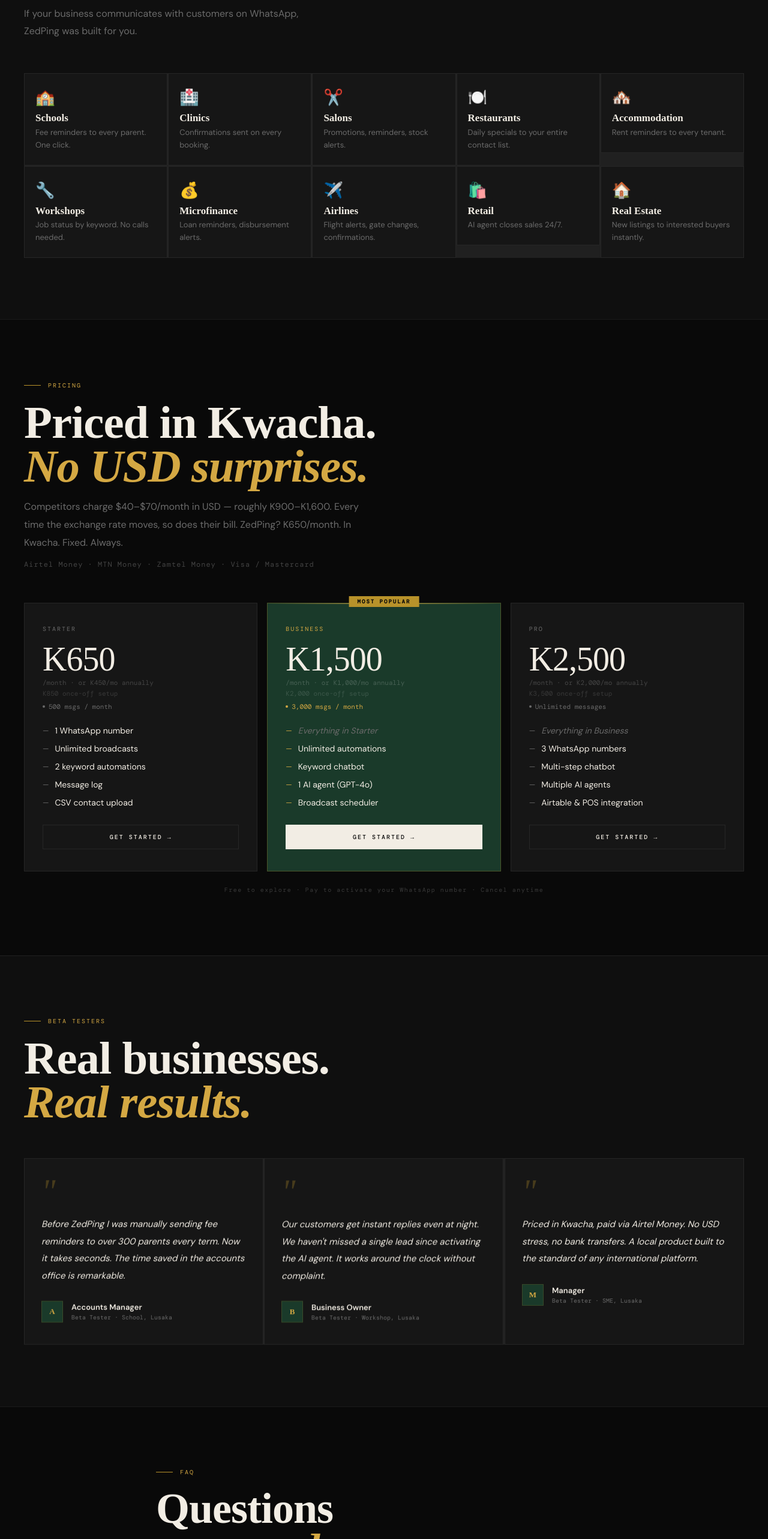
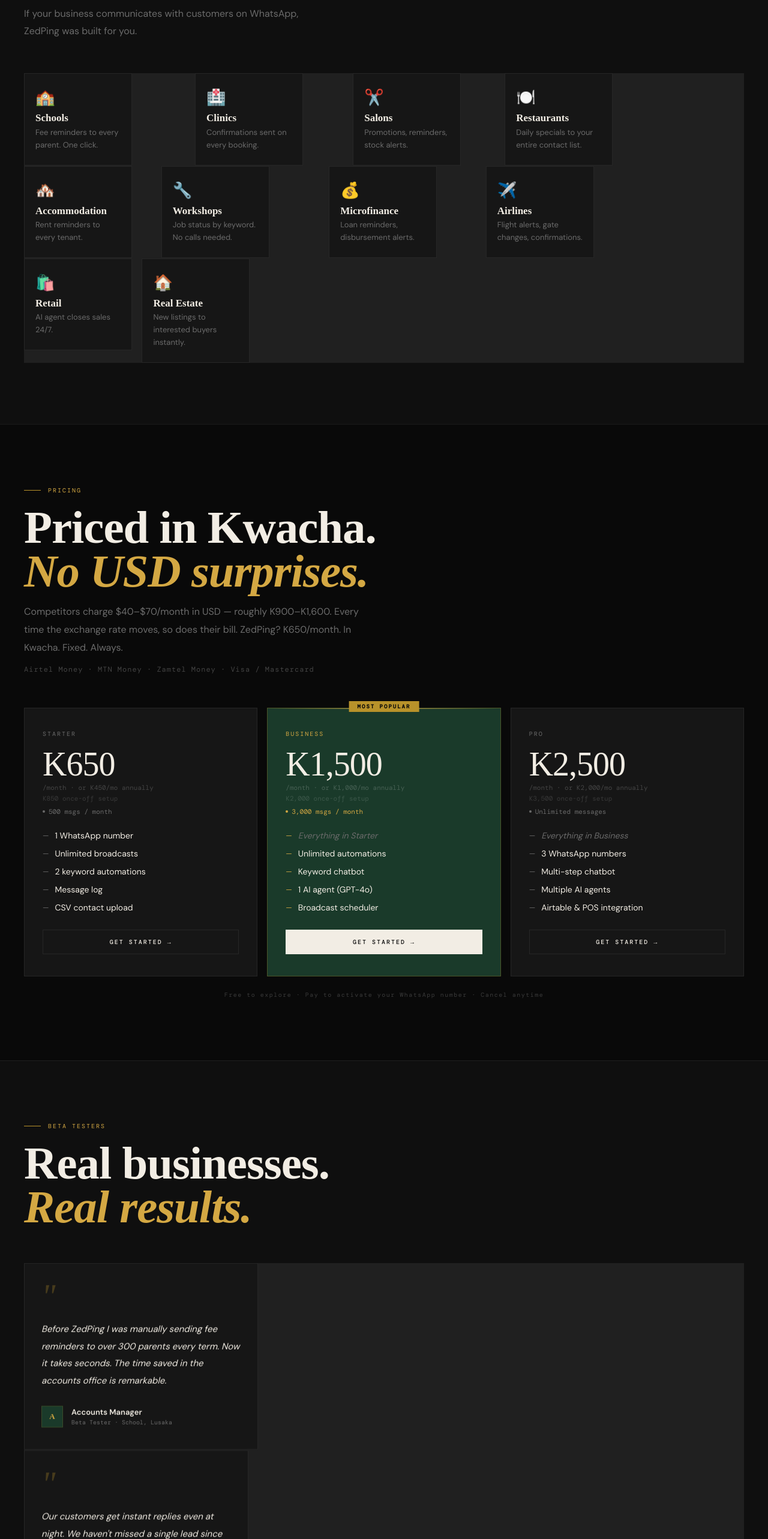
Before and after one commit to MsVee-git/zedping-frontend, a React (Create React App) app: page / in a window 1280 px wide. Shown: the part 3880-6446 px from the top of the page at 60% size. Built offline with nearby package versions, Linux system fonts and the light colour scheme; a web font is replaced by a local one.

Commit message:
Update App.js

```diff
--- a/src/App.js
+++ b/src/App.js
@@ -547,10 +547,10 @@
             </h2>
             <p style={{ fontSize: 16, color: "var(--mist)", marginBottom: 56, maxWidth: 480, lineHeight: 1.8 }}>If your business communicates with customers on WhatsApp, ZedPing was built for you.</p>
           </Rise>
-          <div style={{ display: "grid", gridTemplateColumns: "repeat(auto-fill, minmax(200px, 1fr))", gap: 1, background: "var(--wire)" }}>
+          <div style={{ display: "flex", flexWrap: "wrap", gap: 1, background: "var(--wire)" }}>
             {INDUSTRIES.map((v,i) => (
               <Rise key={i} delay={i*0.04}>
-                <div className="industry-elite">
+                <div className="industry-elite" style={{ width: "calc(25% - 0.75px)", minWidth: 180, flexGrow: 1 }}>
                   <div style={{ fontSize: 26, marginBottom: 10 }}>{v.e}</div>
                   <div className="editorial" style={{ fontSize: 17, color: "var(--cream)", marginBottom: 6, fontWeight: 600 }}>{v.n}</div>
                   <div style={{ fontSize: 13, color: "var(--mist)", lineHeight: 1.6 }}>{v.t}</div>
@@ -628,14 +628,14 @@
               Real businesses.<br /><span style={{ color: "var(--gold2)", fontStyle: "italic" }}>Real results.</span>
             </h2>
           </Rise>
-          <div style={{ display: "grid", gridTemplateColumns: "repeat(auto-fit, minmax(300px, 1fr))", gap: 1, background: "var(--wire)" }}>
+          <div style={{ display: "flex", flexWrap: "wrap", gap: 1, background: "var(--wire)" }}>
             {[
               { q: "Before ZedPing I was manually sending fee reminders to over 300 parents every term. Now it takes seconds. The time saved in the accounts office is remarkable.", n: "Accounts Manager", o: "Beta Tester · School, Lusaka" },
               { q: "Our customers get instant replies even at night. We haven't missed a single lead since activating the AI agent. It works around the clock without complaint.", n: "Business Owner", o: "Beta Tester · Workshop, Lusaka" },
               { q: "Priced in Kwacha, paid via Airtel Money. No USD stress, no bank transfers. A local product built to the standard of any international platform.", n: "Manager", o: "Beta Tester · SME, Lusaka" },
             ].map((t,i) => (
               <Rise key={i} delay={i*0.1}>
-                <div className="card-elite" style={{ padding: "36px 28px", height: "100%" }}>
+                <div className="card-elite" style={{ padding: "36px 28px", height: "100%", width: "calc(33.333% - 0.67px)", minWidth: 280, flexGrow: 1 }}>
                   <div className="editorial" style={{ fontSize: 56, color: "var(--gold)", lineHeight: 0.7, marginBottom: 20, opacity: 0.3, fontStyle: "italic" }}>"</div>
                   <p style={{ color: "var(--cream)", fontSize: 15, lineHeight: 1.9, marginBottom: 28, fontStyle: "italic" }}>{t.q}</p>
                   <div style={{ display: "flex", alignItems: "center", gap: 14 }}>
```
